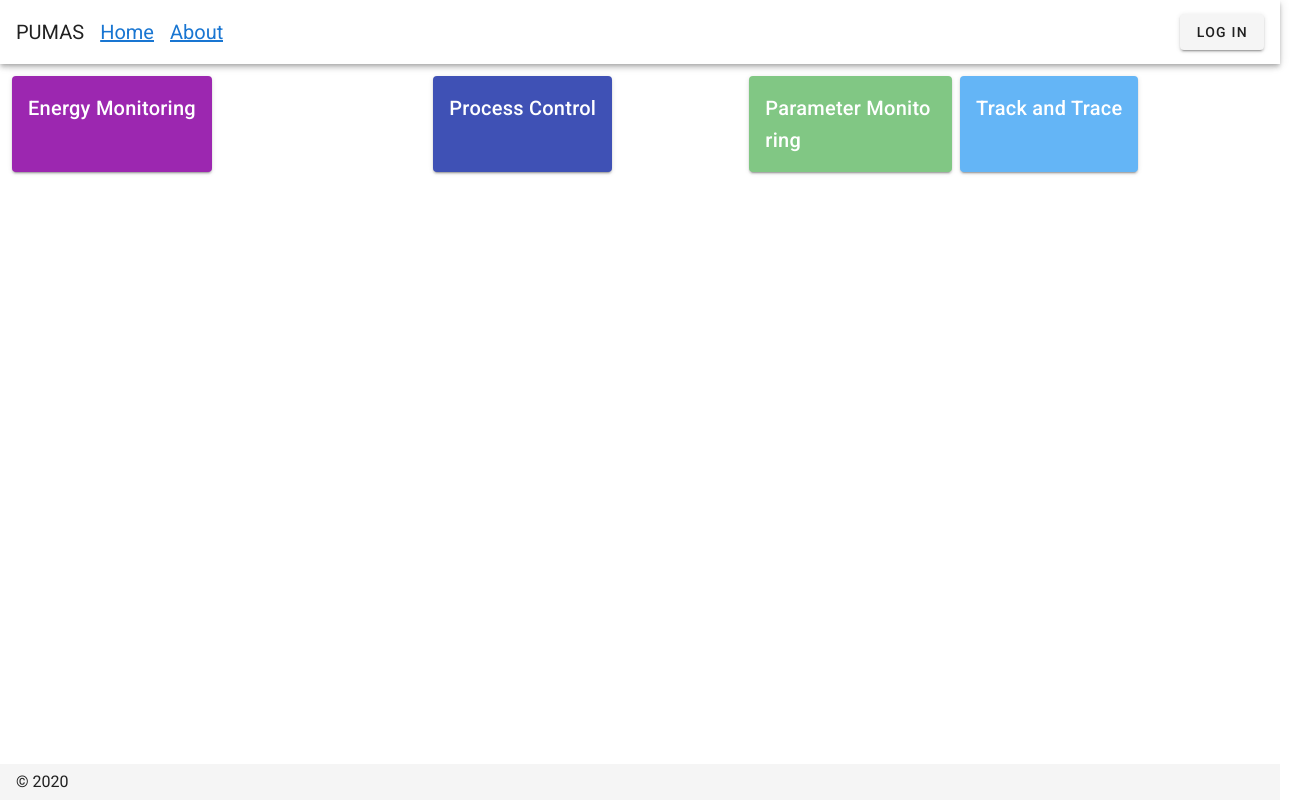
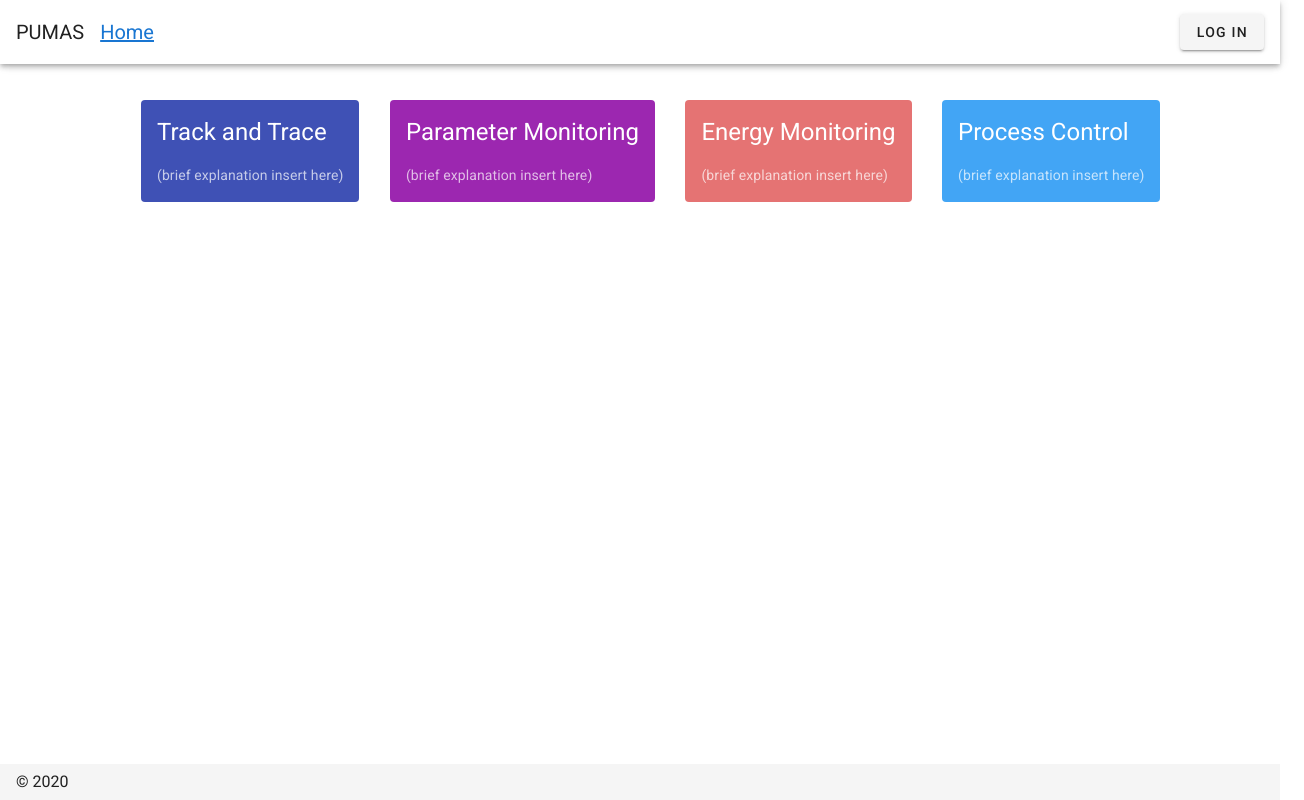
Before and after one commit to yuyan-shi/iot-frontend, a Vue app: page / in a window 1280 px wide. Shown: the whole page, 1304 px wide, since content can reach past the window. Built offline with nearby package versions, Linux system fonts and the light colour scheme.

Commit message:
added Home Menu

```diff
--- a/src/components/HomeMenu.vue
+++ b/src/components/HomeMenu.vue
@@ -1,34 +1,29 @@
 <template>
   <div class="HomeMenu">
-      <v-container fluid grid-list-md>
+<v-container fluid grid-list-sm ma-6>
     <v-layout row wrap>
-      <v-flex d-flex xs12 sm6 md4>
-        <v-card color="purple" dark>
-          <v-card-title primary class="title">Energy Monitoring</v-card-title>
-        </v-card>
-      </v-flex>
-      <v-flex d-flex xs12 sm6 md3>
+      <v-flex d-flex xs10 offset-xs1>
         <v-layout row wrap>
           <v-flex d-flex>
-            <v-card color="indigo" dark>
-              <v-card-title primary class="title">Process Control</v-card-title>
-            </v-card>
-          </v-flex>
-          <v-flex d-flex>
-            <v-layout row wrap>
+            <v-layout row>
+              <v-flex
+                v-for="block in blocks"
+                :key="block"
+                d-flex
+              >
+                <v-card
+                  :color=block.color
+                  flat
+                  dark
+                  :to=block.link
+                >
+                  <v-card-title class="headline">{{block.title}}</v-card-title>
+                  <v-card-text>(brief explanation insert here)</v-card-text>
+                </v-card>
+              </v-flex>
             </v-layout>
           </v-flex>
         </v-layout>
-      </v-flex>
-      <v-flex d-flex xs12 sm6 md2 child-flex>
-        <v-card color="green lighten-2" dark>
-          <v-card-title>Parameter Monitoring</v-card-title>
-        </v-card>
-      </v-flex>
-      <v-flex d-flex xs12 sm6 md3>
-        <v-card color="blue lighten-2" dark>
-          <v-card-title>Track and Trace</v-card-title>
-        </v-card>
       </v-flex>
     </v-layout>
   </v-container>
@@ -38,8 +33,18 @@
 <script>
 export default {
   name: 'HomeMenu',
+  data:function(){
+    return {
+      blocks:[
+        { title: 'Track and Trace', color: 'indigo', link:'/TrackAndTrace'},
+        { title: 'Parameter Monitoring', color: 'purple', link:'/ParameterMonitoring'},
+        { title: 'Energy Monitoring', color: 'red lighten-2', link:'/EnergyMonitoring'},
+        { title: 'Process Control', color: 'blue lighten-1', link:'/ProcessControl' },
+      ]
+    }
+  }
+}
 
-}
 </script>
 
 <!-- Add "scoped" attribute to limit CSS to this component only -->
--- a/src/components/NavBar.vue
+++ b/src/components/NavBar.vue
@@ -13,15 +13,6 @@
       >
         <v-toolbar-title>
           Home
-        </v-toolbar-title>
-      </router-link>
-
-      <router-link
-        to="/about"
-        class="ml-4"
-        >
-        <v-toolbar-title>
-          About
         </v-toolbar-title>
       </router-link>
 
--- a/src/router/index.js
+++ b/src/router/index.js
@@ -11,12 +11,12 @@ Vue.use(VueRouter)
     component: Home
   },
   {
-    path: '/about',
-    name: 'About',
+    path: '/EnergyMonitoring',
+    name: 'EnergyMonitoring',
     // route level code-splitting
     // this generates a separate chunk (about.[hash].js) for this route
     // which is lazy-loaded when the route is visited.
-    component: () => import(/* webpackChunkName: "about" */ '../views/About.vue')
+    component: () => import(/* webpackChunkName: "EnergyMonitoring" */ '../views/EnergyMonitoring.vue')
   }
 ]
 
--- a/src/views/About.vue
+++ /dev/null
@@ -1,5 +0,0 @@
-<template>
-  <div class="about">
-    <h1>This is an about page</h1>
-  </div>
-</template>
--- /dev/null
+++ b/src/views/EnergyMonitoring.vue
@@ -0,0 +1,5 @@
+<template>
+  <div class="EnergyMonitoring">
+    <h1>This is this Energy Monitoring page</h1>
+  </div>
+</template>
```
